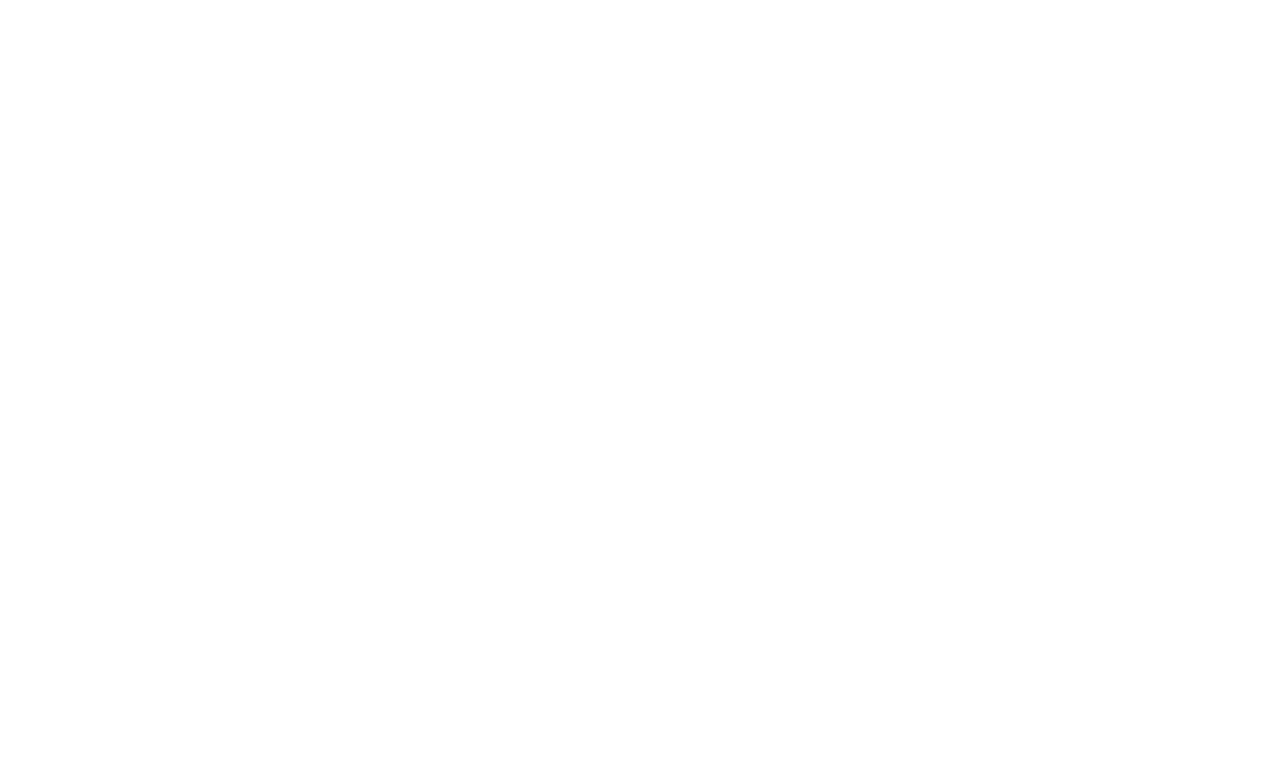
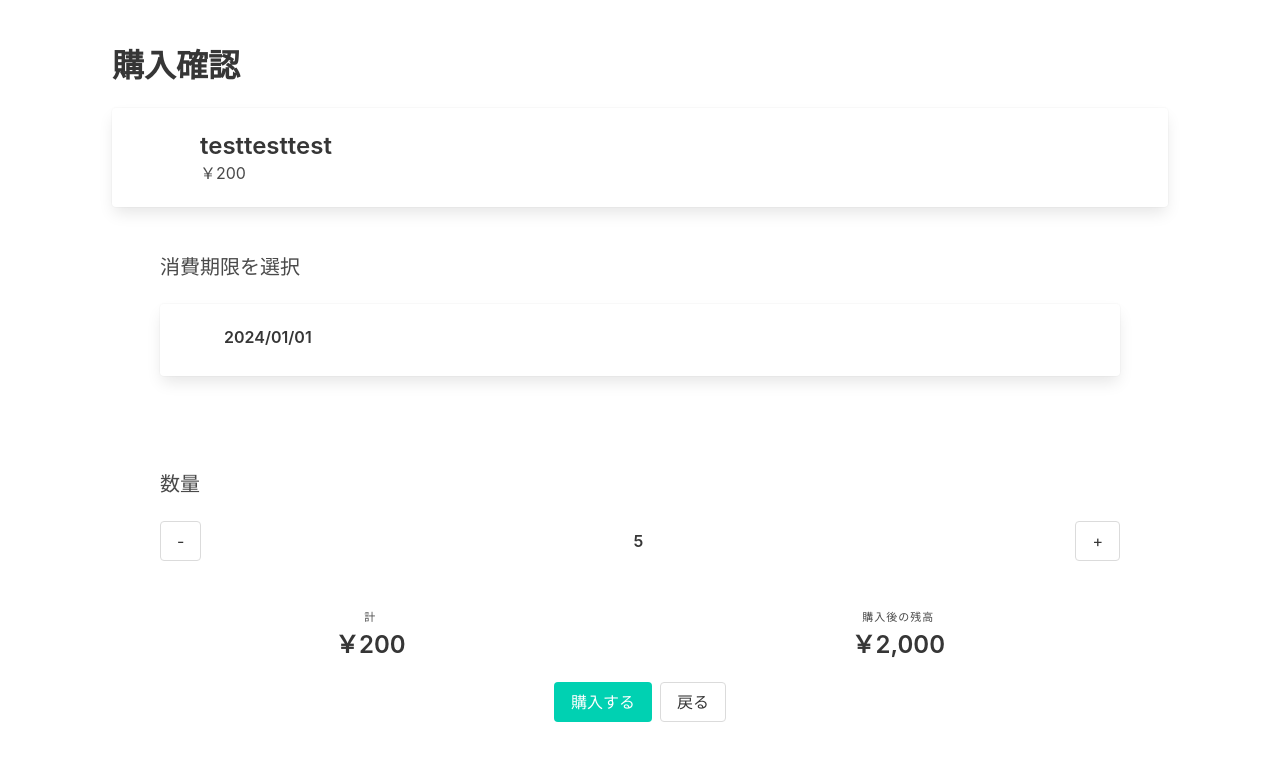
Before and after one commit to naka520/honnaka_burakio_front, a React (Create React App) app: page /ConfirmPurchasingItem in a window 1280 px wide. Before the commit this address had no page. Shown: the top 760 px of the page. Built offline with nearby package versions, Linux system fonts and the light colour scheme; the HTML template or start-up script is replaced by a standard one.

Commit message:
進捗保存 #7

```diff
--- a/src/App.tsx
+++ b/src/App.tsx
@@ -9,6 +9,7 @@
 import ItemList from "./components/ItemList";
 import SignUp from "./components/SignUp";
 import SignIn from "./components/SignIn";
+import ConfirmPurchasingItem from "./components/ConfirmPurchasingItem";
 const App: React.FC = () => {
   return (
     <BrowserRouter>
@@ -20,6 +21,7 @@
         <Route path="/GroupJoin" element={<GroupJoin />} />
         <Route path="/GroupHome" element={<GroupHome />} />
         <Route path="/BuyItem" element={<BuyItem />} />
+        <Route path="/ConfirmPurchasingItem" element={<ConfirmPurchasingItem />} />
         <Route path="/ItemList" element={<ItemList />} />
         {/* 以下のコメントアウトされたルートも、必要に応じて修正してください */}
         {/* <Route path="/about" element={<About />} />
--- /dev/null
+++ b/src/components/ConfirmPurchasingItem.tsx
@@ -0,0 +1,86 @@
+import React, { useEffect, useState } from "react";
+import { useNavigate } from "react-router-dom";
+import "bulma/css/bulma.min.css";
+
+
+const ConfirmPurchasingItem: React.FC = () => {
+  const navigate = useNavigate();
+
+  return (
+    <div className="container">
+      <section className="section">
+        <h1 className="title">購入確認</h1>
+        <div className="card">
+          <div className="card-content">
+            <div className="media">
+              <div className="media-left">
+                <figure className="image is-48x48">
+
+                </figure>
+              </div>
+              <div className="media-content">
+                <p className="title is-4">testtesttest</p>
+                <p className="subtitle is-6">￥200</p>
+              </div>
+            </div>
+          </div>
+        </div>
+        <section className="section">
+          <h2 className="subtitle">消費期限を選択</h2>
+          <div className="card">
+            <div className="card-content">
+              <div className="media">
+                <div className="media-left">
+                  <figure className="image is-24x24">
+
+                  </figure>
+                </div>
+                <div className="media-content">
+                  <p className="title is-6">2024/01/01</p>
+                </div>
+              </div>
+            </div>
+          </div>
+        </section>
+        <section className="section">
+          <h2 className="subtitle">数量</h2>
+          <div className="level">
+            <div className="lebel-item has-text-left">
+              <button className="button">-</button>
+            </div>
+            <div className="lebel-item has-text-centered">
+              <p className="title is-6">5</p>
+            </div>
+            <div className="lebel-item has-text-right">
+              <button className="button">+</button>
+            </div>
+          </div>
+        </section>
+        <div className="level">
+          <div className="level-item has-text-centered">
+            <div>
+              <p className="heading">計</p>
+              <p className="title is-4">￥200</p>
+            </div>
+          </div>
+          <div className="level-item has-text-centered">
+            <div>
+              <p className="heading">購入後の残高</p>
+              <p className="title is-4">￥2,000</p>
+            </div>
+          </div>
+        </div>
+        <div className="buttons is-grouped is-centered">
+          <p className="control">
+            <button className="button is-primary">購入する</button>
+          </p>
+          <p className="control">
+            <button className="button">戻る</button>
+          </p>
+        </div>
+      </section>
+    </div>
+  );
+};
+
+export default ConfirmPurchasingItem;
```
